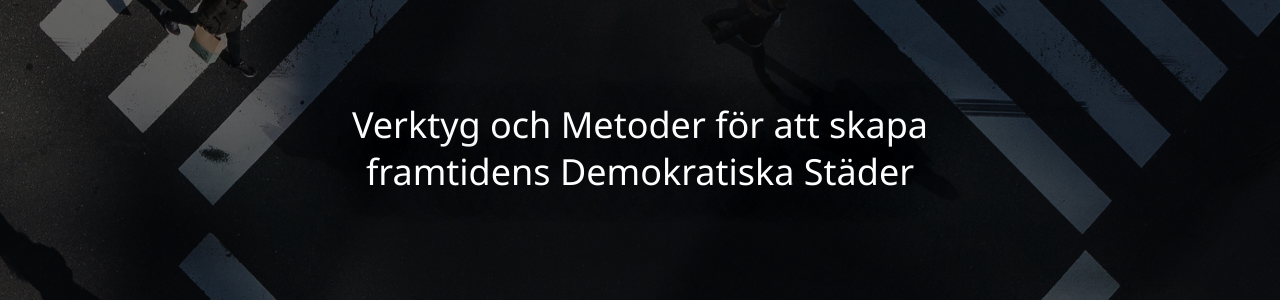
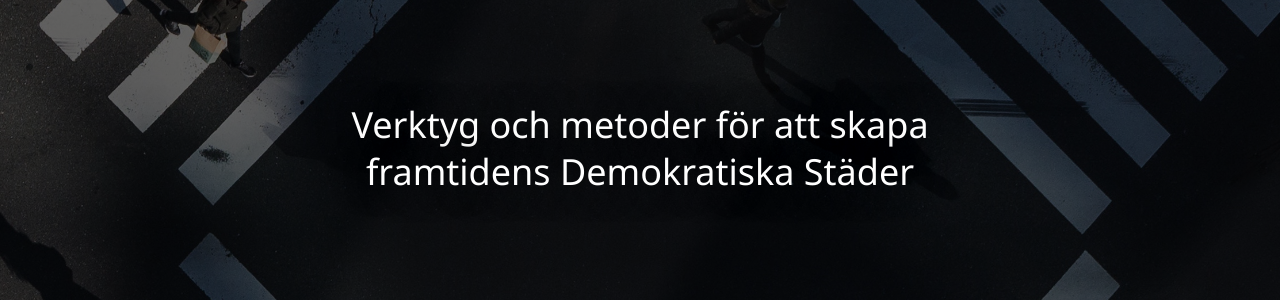
Before and after one commit to digidemlab/demokratiskastader, a Jekyll site: the page built from index.md, in a window 1280 px wide and 900 px high. Shown: the part 255-555 px from the top of the window. Built offline with Jekyll 4.4.1, drawn with Linux system fonts in a browser that asks for light colours.

Commit message:
Headline

```diff
--- a/index.md
+++ b/index.md
@@ -1,6 +1,6 @@
 ---
 title: Demokratiska Städer
 ref: start
-summary: Verktyg och Metoder för att skapa framtidens Demokratiska Städer
+summary: Verktyg och metoder för att skapa framtidens Demokratiska Städer
 layout: start
 ---
```
